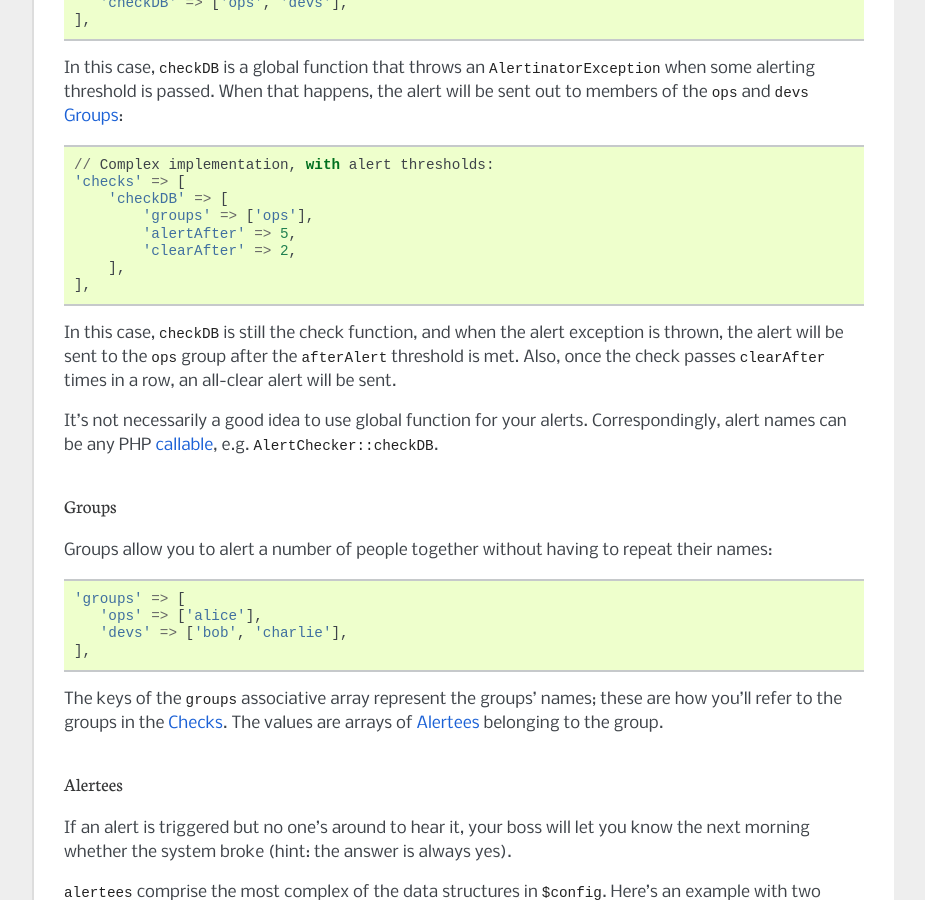
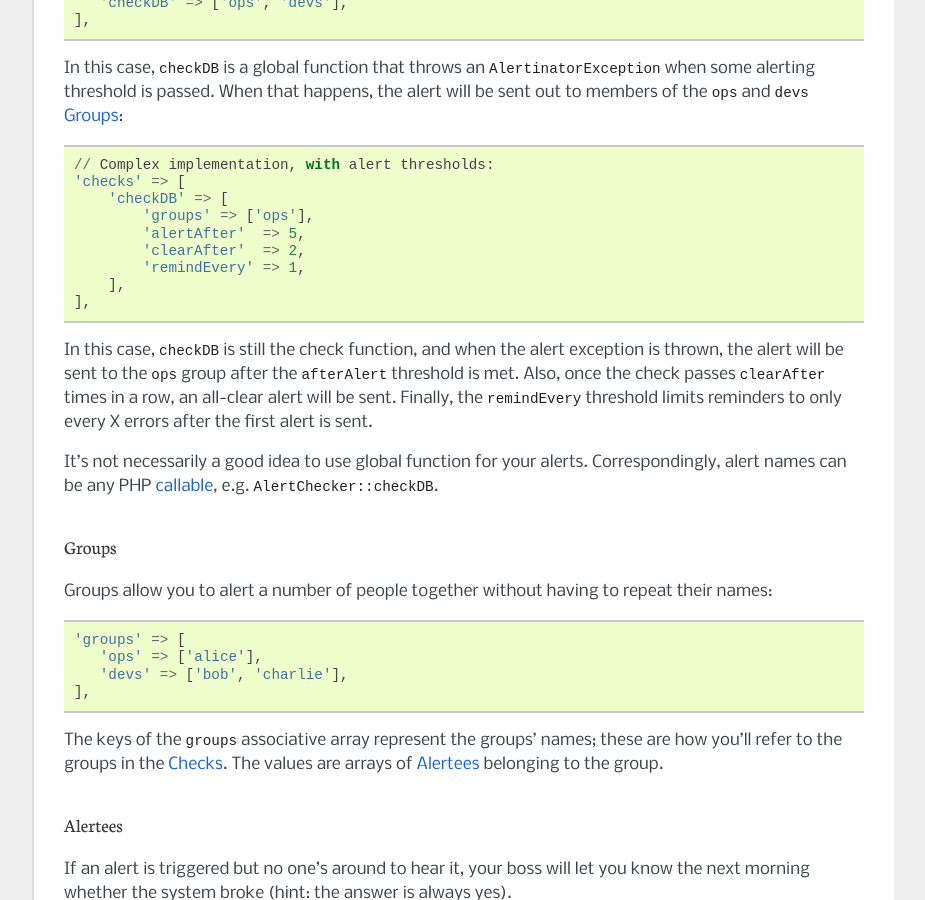
Before and after one commit to iFixit/alertinator, a Sphinx documentation site: the page built from docs/user_guide.rst, in a window 1280 px wide and 900 px high, scrolled down 1787 px. Shown: the whole window, without its empty margins (198-1123 px from the left). Built offline with Sphinx 7.4.7, drawn with Linux system fonts in a browser that asks for light colours.

Commit message:
Update docs for remindEvery usage

```diff
--- a/docs/user_guide.rst
+++ b/docs/user_guide.rst
@@ -103,15 +103,18 @@ that happens, the alert will be sent out to members of the ``ops`` and ``devs``
     'checks' => [
         'checkDB' => [
             'groups' => ['ops'],
-            'alertAfter' => 5,
-            'clearAfter' => 2,
+            'alertAfter'  => 5,
+            'clearAfter'  => 2,
+            'remindEvery' => 1,
         ],
     ],
 
 In this case, ``checkDB`` is still the check function, and when the alert
 exception is thrown, the alert will be sent to the ``ops`` group after the
 ``afterAlert`` threshold is met. Also, once the check passes ``clearAfter``
-times in a row, an all-clear alert will be sent.
+times in a row, an all-clear alert will be sent. Finally, the ``remindEvery``
+threshold limits reminders to only every X errors after the first alert is
+sent.
 
 It's not necessarily a good idea to use global function for your alerts.
 Correspondingly, alert names can be any PHP `callable`_, e.g.
```
